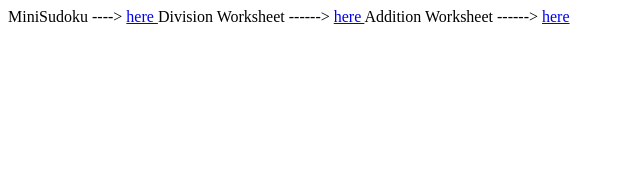
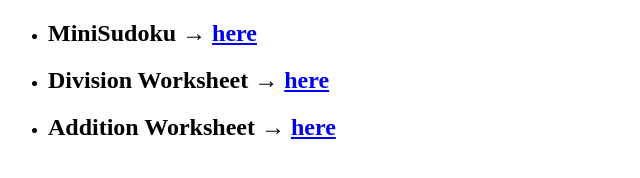
Before and after one commit to rlojunior/frontpage.github.io, a plain HTML site: page index.html in a window 1280 px wide. Shown: the whole page, without its empty margins (0-640 px from the left). Drawn offline with Linux system fonts and the light colour scheme.

Commit message:
Update index.html
Signed-off-by: rlojunior <51130030+rlojunior@users.noreply.github.com>

```diff
--- a/index.html
+++ b/index.html
@@ -7,8 +7,10 @@
     <title>Document</title>
 </head>
 <body>
-    MiniSudoku ----> <a href="index_miniSudoku.html"> here </a>
-    Division Worksheet ------> <a href="index_divisionApp.html"> here </a>
-    Addition Worksheet ------> <a href="index_more_v2.html"> here </a>
+    <ul>
+        <li><h2>MiniSudoku &#8594 <a href="index_miniSudoku.html"> here </a></h2> </li>
+        <li><h2>Division Worksheet &#8594 <a href="index_divisionApp.html"> here </a></h2></li>
+        <li><h2>Addition Worksheet &#8594 <a href="index_more_v2.html"> here </a></h2></li>
+      </ul>
 </body>
 </html>
```
